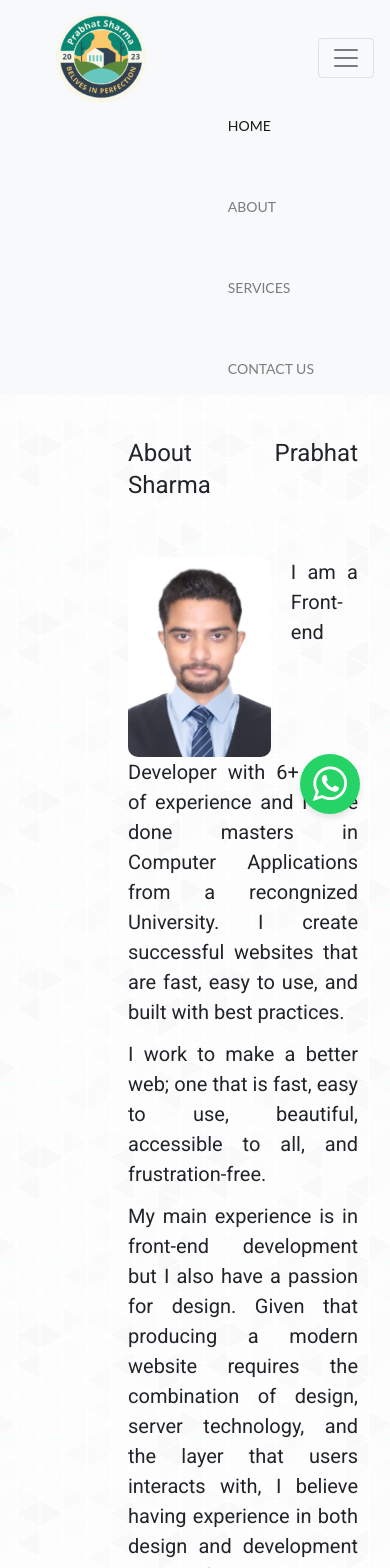
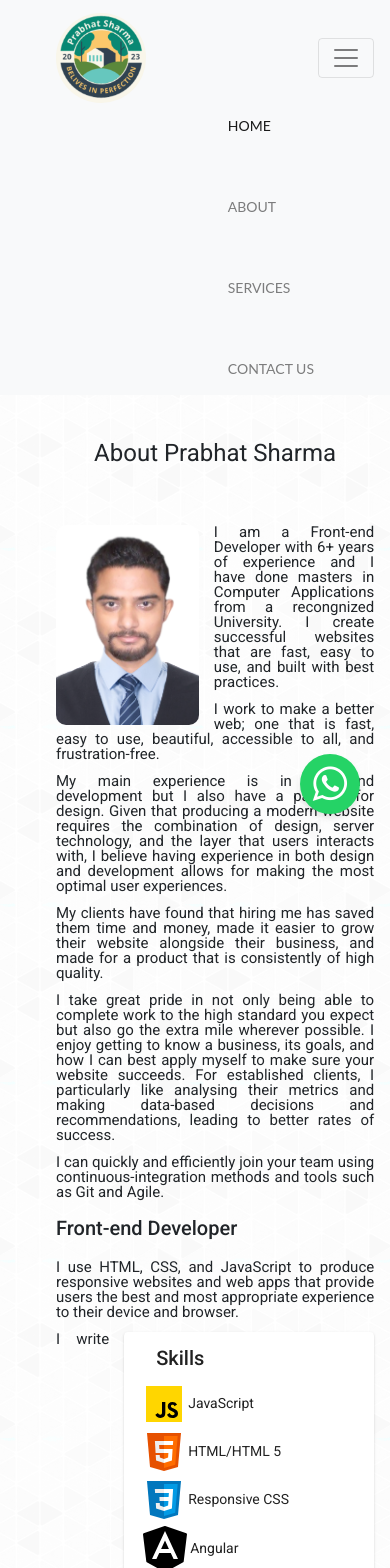
Before and after one commit to mtr-prabhat-sharma/portfolio, an Angular app: page /about in a window 390 px wide. Shown: the top 1568 px of the page. Built offline with nearby package versions, Linux system fonts and the light colour scheme.

Commit message:
new changes in about component responsive

```diff
--- a/src/app/components/about/about.component.scss
+++ b/src/app/components/about/about.component.scss
@@ -43,3 +43,22 @@ li {
 .backend-end-container {
     margin: 4rem 0 4rem 0;
 }
+@media screen and (max-width: 768px) {
+    //padding-left: 2rem;
+    // padding-right: 2rem;
+    // margin-left: 6rem;
+    // text-align: justify;
+    // line-height: 1.5;
+    // /* text-indent: 9em; */
+    // /* font-family: "Merriweather", serif; */
+    // font-size: 20px;
+    .page-container {
+        width: 98%;
+        margin-left: 1.5rem;
+        text-align: justify;
+        line-height: 1;
+        /* text-indent: 9em; */
+        /* font-family: "Merriweather", serif; */
+        font-size: 15px;
+    }
+  }
```
